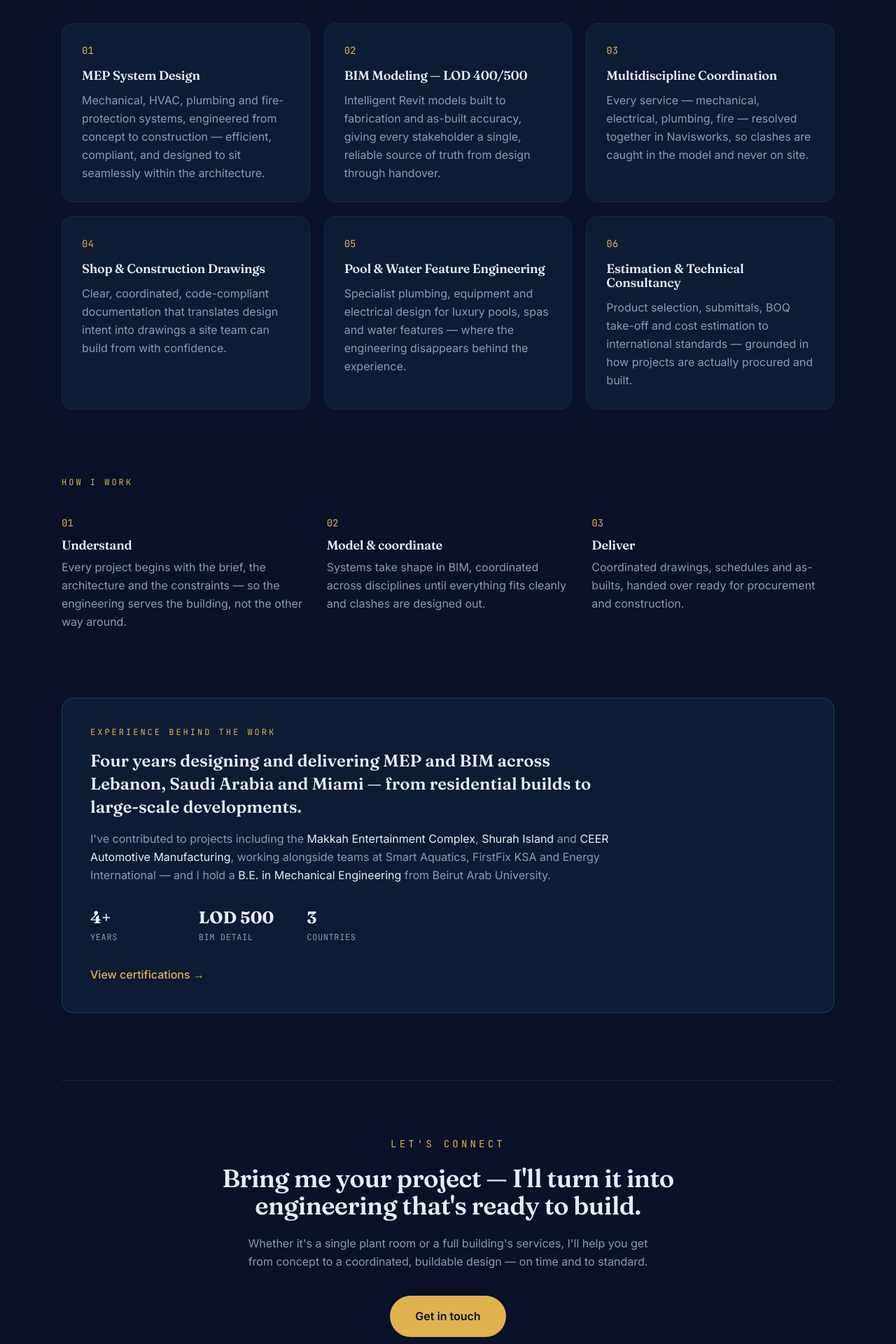
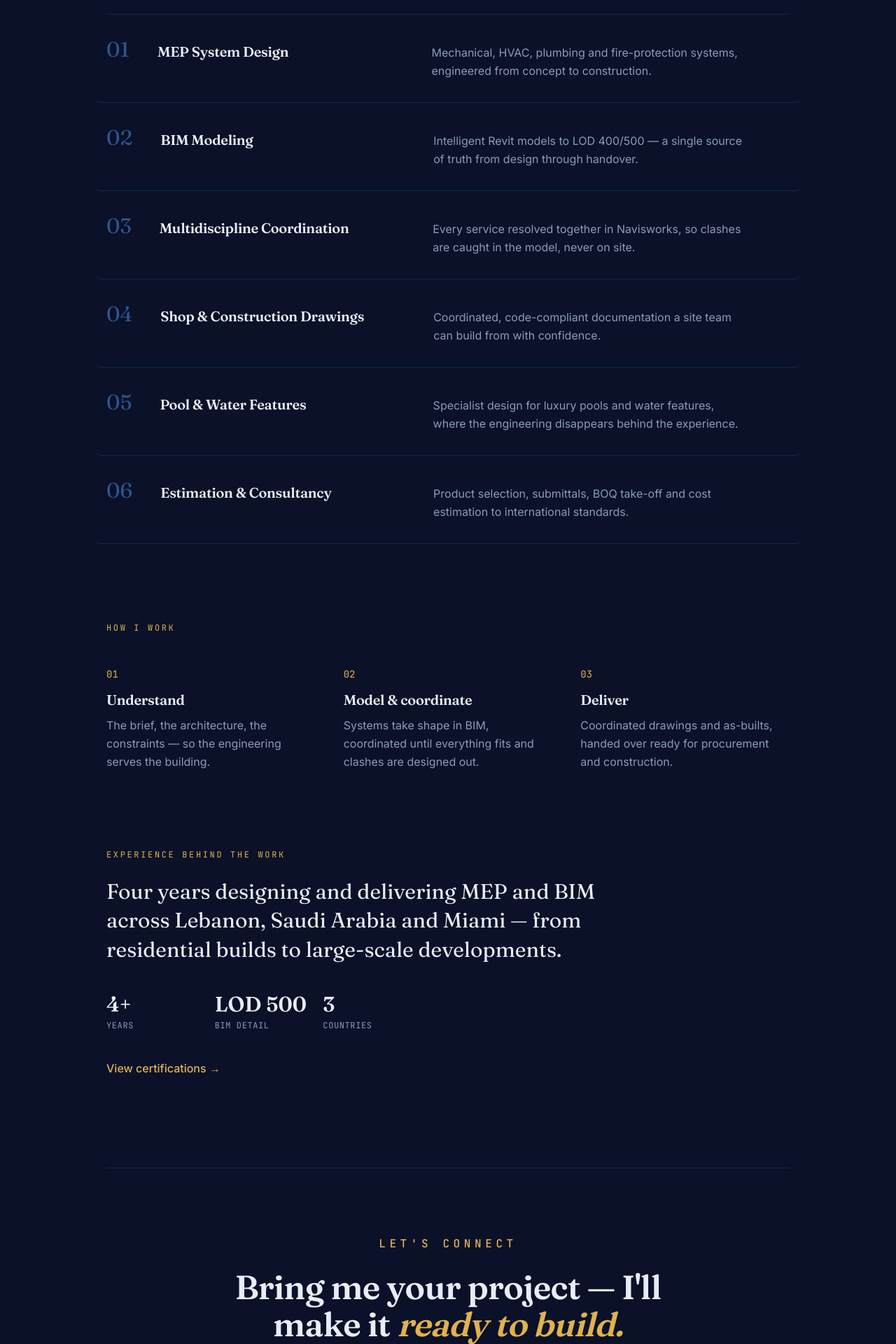
Before and after one commit to lianajomaa95-blip/waficportfolio, a React (Vite) app: page /services in a window 1280 px wide. Shown: the part 420-2340 px from the top of the page at 70% size. Built offline with nearby package versions, Linux system fonts and the light colour scheme.

Commit message:
Revert Home to clean simple version

```diff
--- a/src/pages/Services.jsx
+++ b/src/pages/Services.jsx
@@ -4,80 +4,64 @@ import { motion } from "framer-motion";
 const fade = {
   initial: { opacity: 0, y: 12 },
   animate: { opacity: 1, y: 0 },
-  transition: { duration: 0.4, ease: "easeOut" },
+  transition: { duration: 0.5, ease: "easeOut" },
 };
 
 const services = [
-  {
-    n: "01",
-    title: "MEP System Design",
-    desc: "Mechanical, HVAC, plumbing and fire-protection systems, engineered from concept to construction — efficient, compliant, and designed to sit seamlessly within the architecture.",
-  },
-  {
-    n: "02",
-    title: "BIM Modeling — LOD 400/500",
-    desc: "Intelligent Revit models built to fabrication and as-built accuracy, giving every stakeholder a single, reliable source of truth from design through handover.",
-  },
-  {
-    n: "03",
-    title: "Multidiscipline Coordination",
-    desc: "Every service — mechanical, electrical, plumbing, fire — resolved together in Navisworks, so clashes are caught in the model and never on site.",
-  },
-  {
-    n: "04",
-    title: "Shop & Construction Drawings",
-    desc: "Clear, coordinated, code-compliant documentation that translates design intent into drawings a site team can build from with confidence.",
-  },
-  {
-    n: "05",
-    title: "Pool & Water Feature Engineering",
-    desc: "Specialist plumbing, equipment and electrical design for luxury pools, spas and water features — where the engineering disappears behind the experience.",
-  },
-  {
-    n: "06",
-    title: "Estimation & Technical Consultancy",
-    desc: "Product selection, submittals, BOQ take-off and cost estimation to international standards — grounded in how projects are actually procured and built.",
-  },
+  { n: "01", title: "MEP System Design", desc: "Mechanical, HVAC, plumbing and fire-protection systems, engineered from concept to construction." },
+  { n: "02", title: "BIM Modeling", desc: "Intelligent Revit models to LOD 400/500 — a single source of truth from design through handover." },
+  { n: "03", title: "Multidiscipline Coordination", desc: "Every service resolved together in Navisworks, so clashes are caught in the model, never on site." },
+  { n: "04", title: "Shop & Construction Drawings", desc: "Coordinated, code-compliant documentation a site team can build from with confidence." },
+  { n: "05", title: "Pool & Water Features", desc: "Specialist design for luxury pools and water features, where the engineering disappears behind the experience." },
+  { n: "06", title: "Estimation & Consultancy", desc: "Product selection, submittals, BOQ take-off and cost estimation to international standards." },
+];
+
+const process = [
+  ["Understand", "The brief, the architecture, the constraints — so the engineering serves the building."],
+  ["Model & coordinate", "Systems take shape in BIM, coordinated until everything fits and clashes are designed out."],
+  ["Deliver", "Coordinated drawings and as-builts, handed over ready for procurement and construction."],
 ];
 
 export default function Services() {
   return (
-    <motion.div {...fade} className="max-w-6xl mx-auto px-5 sm:px-6 py-10 md:py-20">
+    <motion.div {...fade} className="max-w-5xl mx-auto px-5 sm:px-6 py-10 md:py-20">
       {/* Header */}
-      <p className="font-mono text-[0.65rem] sm:text-xs tracking-[0.25em] uppercase text-gold-500 mb-3 sm:mb-4">What I offer</p>
-      <h1 className="text-2xl sm:text-4xl md:text-5xl font-extrabold leading-tight mb-5 max-w-3xl">
-        Engineering that carries a project from first idea to finished build.
+      <p className="font-mono text-[0.6rem] sm:text-xs tracking-[0.22em] uppercase text-gold-500 mb-4">What I offer</p>
+      <h1 className="text-3xl sm:text-4xl md:text-5xl font-semibold leading-tight mb-5 max-w-3xl">
+        Engineering, from{" "}
+        <span className="italic text-gold-500">first idea to finished build.</span>
       </h1>
-      <p className="text-slate text-sm sm:text-base md:text-lg max-w-2xl mb-12 sm:mb-16 leading-relaxed">
-        I work across the full MEP lifecycle — design, modeling, coordination and
-        documentation — with the precision of BIM and the judgment of someone who
-        has stood on site.
+      <p className="text-slate text-sm sm:text-base md:text-lg max-w-xl mb-14 sm:mb-20 leading-relaxed">
+        The full MEP lifecycle — design, modeling, coordination and documentation —
+        with the precision of BIM.
       </p>
 
-      {/* Service cards */}
-      <div className="grid sm:grid-cols-2 lg:grid-cols-3 gap-4 sm:gap-5">
+      {/* Services — elegant numbered list */}
+      <div className="border-t border-navy-800">
         {services.map((s) => (
-          <div key={s.title} className="group relative p-6 sm:p-7 rounded-2xl border border-navy-800 bg-navy-900 hover:border-gold-500/50 transition overflow-hidden">
-            <span className="block font-mono text-gold-500 text-sm mb-4">{s.n}</span>
-            <h3 className="text-base sm:text-lg font-semibold mb-3">{s.title}</h3>
-            <p className="text-slate text-sm sm:text-base leading-relaxed">{s.desc}</p>
-            <span className="absolute left-0 top-0 h-0.5 w-0 bg-gold-500 group-hover:w-full transition-all duration-500" />
+          <div
+            key={s.n}
+            className="group grid grid-cols-[auto_1fr] sm:grid-cols-[auto_1.1fr_1.6fr] gap-x-5 sm:gap-x-10 gap-y-1 items-baseline py-7 sm:py-8 border-b border-navy-800 hover:bg-navy-900/40 transition-colors -mx-4 px-4 rounded-lg"
+          >
+            <span className="font-display text-2xl sm:text-3xl text-navy-600 group-hover:text-gold-500 transition-colors">
+              {s.n}
+            </span>
+            <h3 className="text-lg sm:text-xl font-semibold col-start-2">{s.title}</h3>
+            <p className="text-slate text-sm sm:text-base leading-relaxed col-start-2 sm:col-start-3 sm:row-start-1 max-w-md">
+              {s.desc}
+            </p>
           </div>
         ))}
       </div>
 
       {/* Process */}
-      <div className="mt-16 sm:mt-24">
-        <p className="font-mono text-[0.65rem] sm:text-xs tracking-[0.25em] uppercase text-gold-500 mb-8 sm:mb-10">How I work</p>
-        <div className="grid sm:grid-cols-3 gap-6 sm:gap-8">
-          {[
-            ["Understand", "Every project begins with the brief, the architecture and the constraints — so the engineering serves the building, not the other way around."],
-            ["Model & coordinate", "Systems take shape in BIM, coordinated across disciplines until everything fits cleanly and clashes are designed out."],
-            ["Deliver", "Coordinated drawings, schedules and as-builts, handed over ready for procurement and construction."],
-          ].map(([step, desc], i) => (
+      <div className="mt-20 sm:mt-28">
+        <p className="font-mono text-[0.6rem] sm:text-xs tracking-[0.22em] uppercase text-gold-500 mb-10 sm:mb-12">How I work</p>
+        <div className="grid sm:grid-cols-3 gap-10 sm:gap-10">
+          {process.map(([step, desc], i) => (
             <div key={step}>
-              <div className="text-gold-500 font-mono text-sm mb-3">0{i + 1}</div>
-              <h3 className="text-lg font-semibold mb-2">{step}</h3>
+              <div className="text-gold-500 font-mono text-sm mb-4">0{i + 1}</div>
+              <h3 className="text-xl font-semibold mb-3">{step}</h3>
               <p className="text-slate text-sm sm:text-base leading-relaxed">{desc}</p>
             </div>
           ))}
@@ -85,57 +69,34 @@ export default function Services() {
       </div>
 
       {/* Credibility */}
-      <div className="mt-16 sm:mt-24 rounded-2xl border border-navy-700 bg-navy-900 p-7 sm:p-10">
-        <p className="font-mono text-[0.65rem] sm:text-xs tracking-[0.25em] uppercase text-gold-500 mb-4">Experience behind the work</p>
-        <p className="text-lg sm:text-xl md:text-2xl font-display font-semibold leading-snug max-w-3xl">
-          Four years designing and delivering MEP and BIM across Lebanon, Saudi
-          Arabia and Miami — from residential builds to large-scale developments.
+      <div className="mt-20 sm:mt-28 max-w-3xl">
+        <p className="font-mono text-[0.6rem] sm:text-xs tracking-[0.22em] uppercase text-gold-500 mb-6">Experience behind the work</p>
+        <p className="text-xl sm:text-2xl md:text-3xl font-display leading-snug">
+          Four years designing and delivering MEP and BIM across{" "}
+          <span className="text-mist">Lebanon, Saudi Arabia and Miami</span> — from
+          residential builds to large-scale developments.
         </p>
-        <p className="text-slate mt-4 max-w-3xl leading-relaxed text-sm sm:text-base">
-          I've contributed to projects including the{" "}
-          <span className="text-mist">Makkah Entertainment Complex</span>,{" "}
-          <span className="text-mist">Shurah Island</span> and{" "}
-          <span className="text-mist">CEER Automotive Manufacturing</span>, working
-          alongside teams at Smart Aquatics, FirstFix KSA and Energy International —
-          and I hold a{" "}
-          <span className="text-mist">B.E. in Mechanical Engineering</span> from
-          Beirut Arab University.
-        </p>
-
-        <div className="grid grid-cols-3 gap-4 mt-8 max-w-md">
-          {[
-            ["4+", "Years"],
-            ["LOD 500", "BIM detail"],
-            ["3", "Countries"],
-          ].map(([num, label]) => (
+        <div className="grid grid-cols-3 gap-4 mt-10 max-w-md">
+          {[["4+", "Years"], ["LOD 500", "BIM detail"], ["3", "Countries"]].map(([num, label]) => (
             <div key={label}>
-              <div className="text-xl sm:text-2xl font-extrabold font-display">{num}</div>
+              <div className="text-2xl sm:text-3xl font-semibold font-display text-mist">{num}</div>
               <div className="font-mono text-[0.6rem] sm:text-xs uppercase tracking-wider text-slate mt-1">{label}</div>
             </div>
           ))}
         </div>
-
-        <Link to="/certifications" className="inline-block mt-8 text-gold-500 font-medium hover:text-gold-400 transition">
+        <Link to="/certifications" className="inline-block mt-10 text-gold-500 font-medium hover:text-gold-400 transition">
           View certifications →
         </Link>
       </div>
 
       {/* CTA */}
-      <div className="mt-16 sm:mt-24 text-center border-t border-navy-800 pt-16 sm:pt-20">
-        <p className="font-mono text-xs sm:text-sm tracking-[0.3em] uppercase text-gold-500 mb-5">
-          Let's Connect
-        </p>
-        <h2 className="text-2xl sm:text-3xl md:text-4xl font-extrabold leading-tight mb-5 max-w-3xl mx-auto">
-          Bring me your project — I'll turn it into engineering that's ready to build.
+      <div className="mt-24 sm:mt-32 text-center border-t border-navy-800 pt-16 sm:pt-24">
+        <p className="font-mono text-sm sm:text-base tracking-[0.35em] uppercase text-gold-500 font-medium mb-6">Let's Connect</p>
+        <h2 className="text-3xl sm:text-4xl md:text-5xl font-semibold leading-[1.1] mb-8 max-w-2xl mx-auto">
+          Bring me your project — I'll make it{" "}
+          <span className="italic text-gold-500">ready to build.</span>
         </h2>
-        <p className="text-slate mb-9 max-w-xl mx-auto text-sm sm:text-base leading-relaxed">
-          Whether it's a single plant room or a full building's services, I'll help
-          you get from concept to a coordinated, buildable design — on time and to standard.
-        </p>
-        <Link
-          to="/contact"
-          className="inline-block px-9 py-4 rounded-full bg-gold-500 text-navy-950 font-semibold hover:bg-gold-400 hover:-translate-y-0.5 transition-all"
-        >
+        <Link to="/contact" className="inline-block px-10 py-4 rounded-full bg-gold-500 text-navy-950 font-semibold text-base sm:text-lg hover:bg-gold-400 hover:-translate-y-0.5 transition-all">
           Get in touch
         </Link>
       </div>
```
